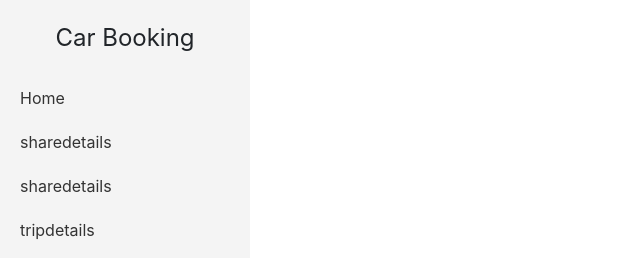
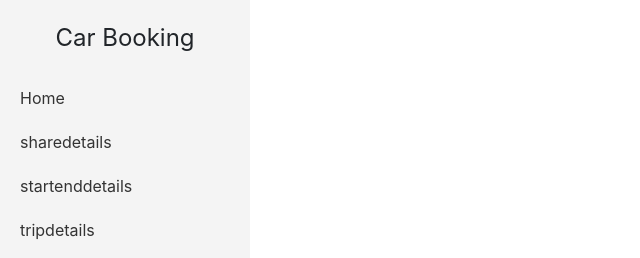
Before and after one commit to kalyani-coder/Car-Booking-Webapp, a React (Create React App) app: page /sidebar in a window 1280 px wide. Shown: the top 258 px of the page, without its empty margins (0-640 px from the left). Built offline with nearby package versions, Linux system fonts and the light colour scheme.

Commit message:
changes in sidebar li tag

```diff
--- a/src/Components/Sidebar.js
+++ b/src/Components/Sidebar.js
@@ -21,40 +21,47 @@ const Sidebar = () => {
       <div className="sidebar-menu">
       <ul>
 
+      <li>
       <Link to="/home">
-
-<li><a>Home</a></li>
-</Link>
-
+       Home
+       </Link>
+          </li>
+          <li>
         <Link to="/sharedetails">
 
-          <li><a href="#">sharedetails</a></li>
+          sharedetails
         </Link>
+        </li>
 
+        <li>
         <Link to="/startenddetails">
 
-          <li><a href="#">sharedetails</a></li>
+          startenddetails
         </Link>
+        </li>
 
+        <li>
         <Link to="/tripdetails">
 
-          <li><a href="#">tripdetails</a></li>
+          tripdetails
         </Link>
+        </li>
+
         <li>
         <Link to="/updateduty">
           update duty
 
+          </Link>
+          </li>
 
-</Link>
 
+        <li>
+        <Link to="/addpayment">
+
+          addpayment
+        </Link>
         </li>
 
-
-
-        <Link to="/addpayment">
-
-          <li><a href="#">addpayment</a></li>
-        </Link>
         <li>
         <Link to="/customerenquiry">
 
```
